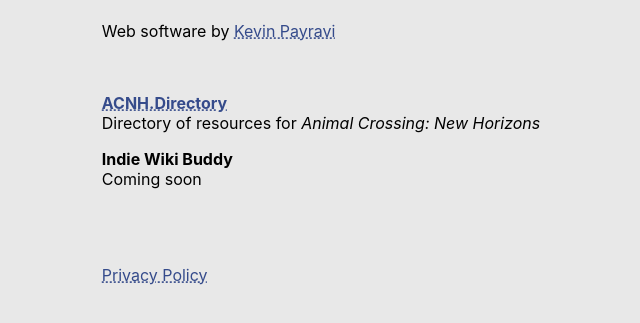
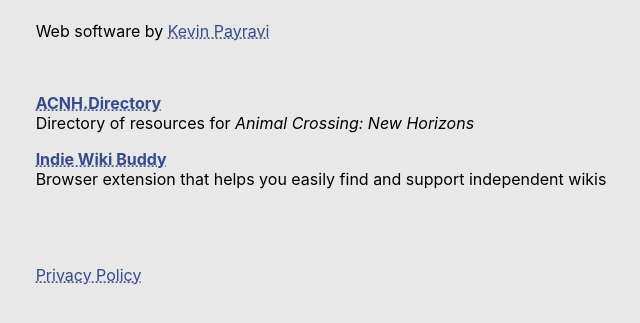
Before and after one commit to KevinPayravi/hamstro.dev, a plain HTML site: page index.html in a window 1280 px wide. Shown: the part 329-652 px from the top of the page, without its empty margins (319-959 px from the left). Drawn offline with Linux system fonts and the light colour scheme.

Commit message:
Linking Indie Wiki Buddy + description

```diff
--- a/index.html
+++ b/index.html
@@ -28,9 +28,9 @@
 			Directory of resources for <i>Animal Crossing: New Horizons</i>
 		</p>
 		<p>
-			<b>Indie Wiki Buddy</b>
+			<b><a href="https://getindie.wiki/">Indie Wiki Buddy</a></b>
 			<br />
-			Coming soon
+			Browser extension that helps you easily find and support independent wikis
 		</p>
 		<br /><br /><br />
 		<a href="privacy">Privacy Policy</a>
```
